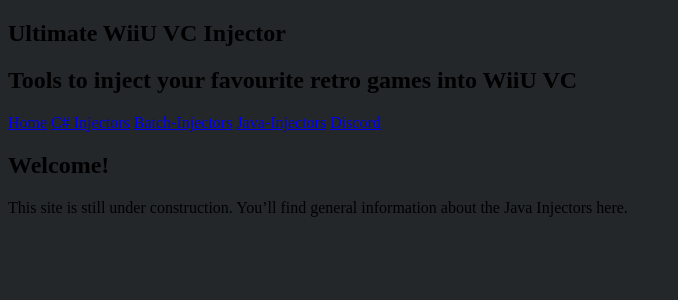
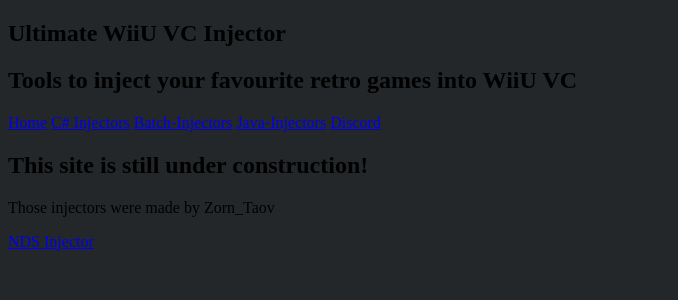
Before and after one commit to Ultimate-WiiU-VC-Injectors/C--Injectors, a Jekyll site: the page Java-Injector.html, which Jekyll copies as it is, in a window 1280 px wide. Shown: the top 300 px of the page, without its empty margins (0-678 px from the left). Built offline with Jekyll 4.4.1, drawn with Linux system fonts in a browser that asks for light colours; some web fonts are replaced; a script that is not in the unit is left out.

Commit message:
Update Java-Injector.html

```diff
--- a/Java-Injector.html
+++ b/Java-Injector.html
@@ -24,9 +24,13 @@
     </section>
 
     <section class="main-content">
-    <div>
-      <h2 id="welcome">Welcome!</h2>
-      <p>This site is still under construction. You’ll find general information about the Java Injectors here.</p>
+    <div aling="centre">
+      <h2 id="welcome">This site is still under construction!</h2>
+      <p>Those injectors were made by Zorn_Taov</p>
       </div>
+<div aling="centre">
+<a class="btn btn-danger" href="http://wiiu-injector.me"><span class="glyphicon glyphicon-google" aria-hidden="true"></span>NDS Injector</a>
+      </div>
+
   </body>
 </html>
```
